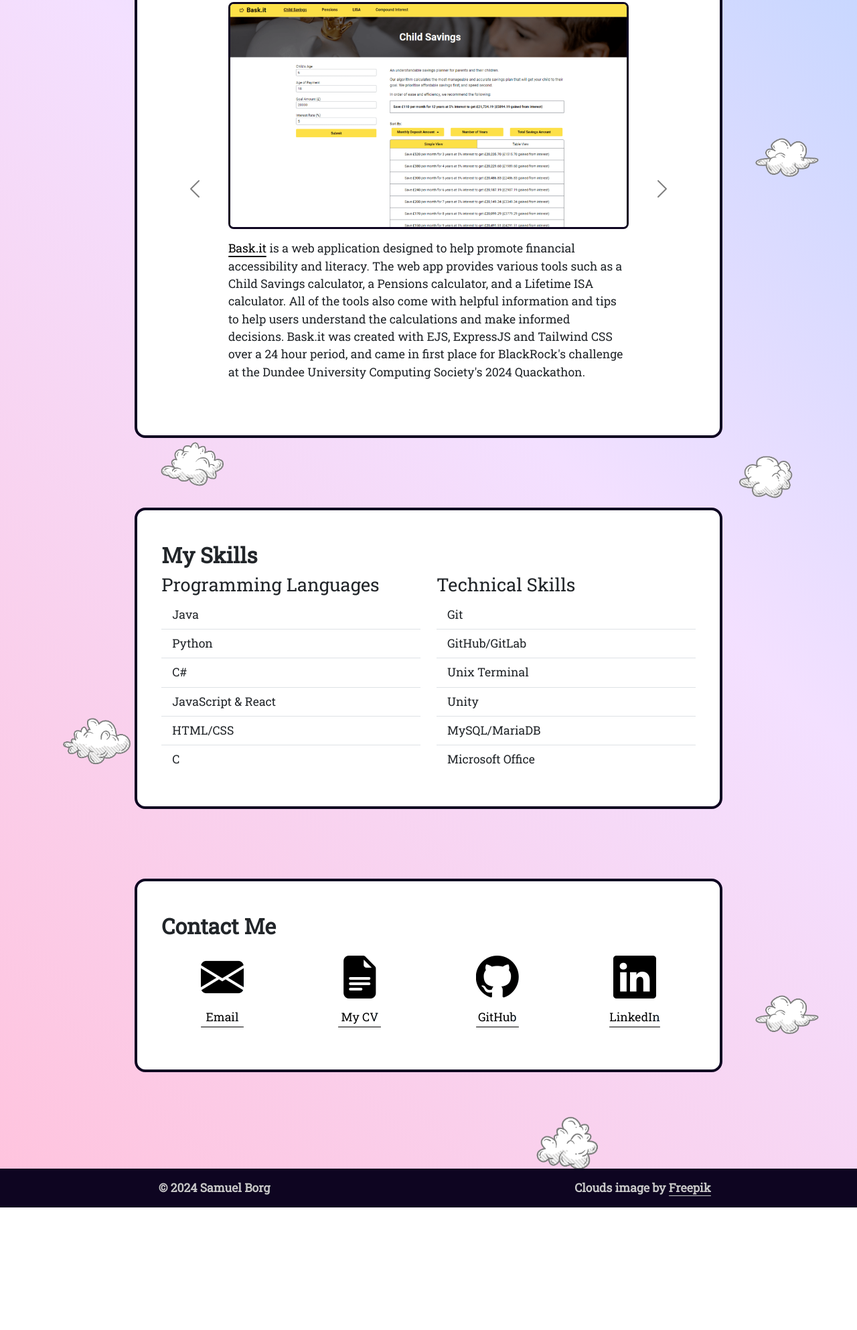
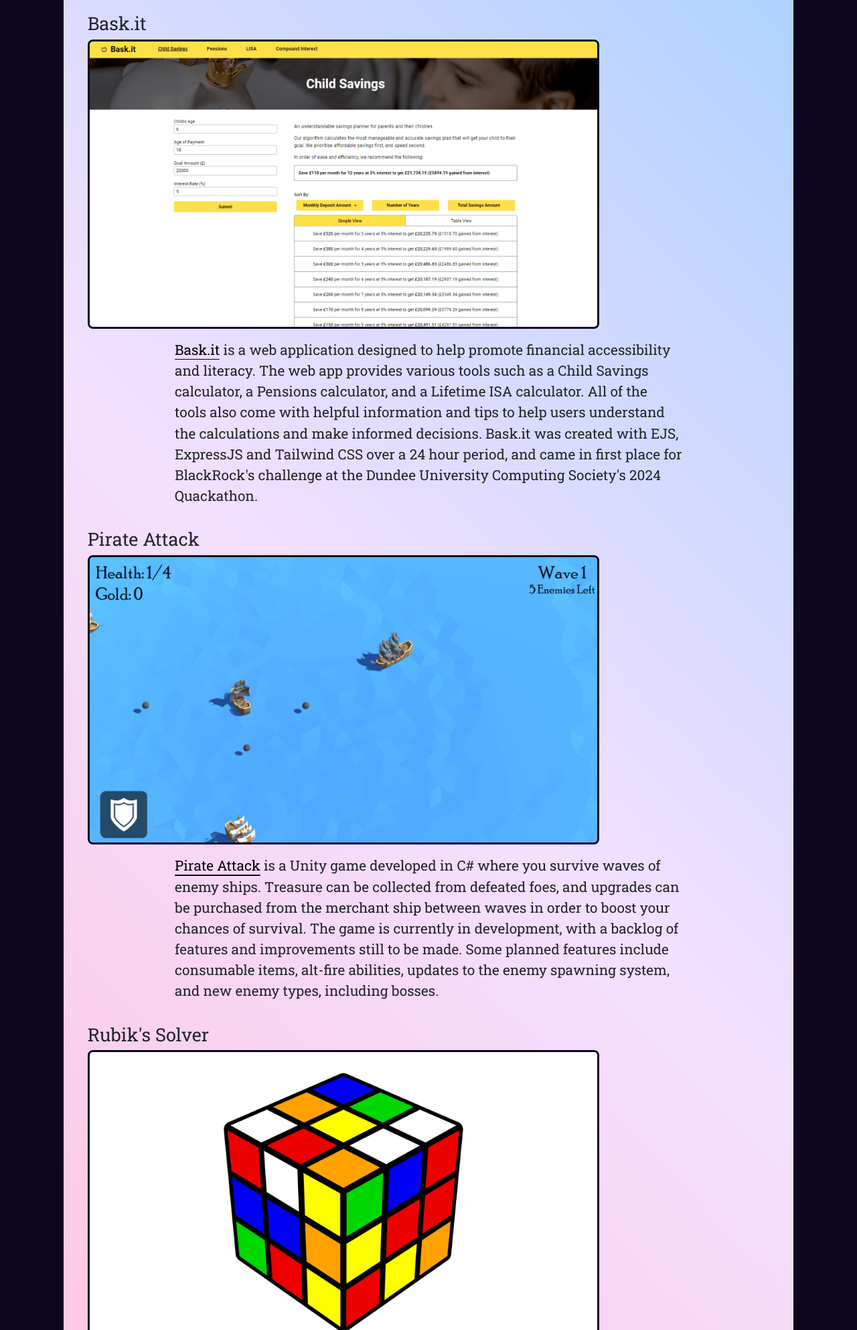
Before and after one commit to puddles31/sampb.org, a plain HTML site: page index.html in a window 1280 px wide. Shown: the part 814-2800 px from the top of the page at 67% size. Before the commit the page ends 2617 px from the top, so only its background shows below. Drawn offline with nearby package versions, Linux system fonts and the light colour scheme.

Commit message:
started work on updating website

```diff
--- a/home.css
+++ b/home.css
@@ -25,11 +25,11 @@
     background: var(--light-gradient-bg);
 }
 
-.bg-clouds {
+/* .bg-clouds {
     background-image: url("resources/clouds.png");
     background-attachment: fixed;
     background-size: cover;
-}
+} */
 
 .bg-container {
     background: white;
@@ -45,9 +45,9 @@
     border: 3px solid var(--dark-bg);
 }
 
-.carousel-control-prev, .carousel-control-next {
+/* .carousel-control-prev, .carousel-control-next {
     filter: invert(100%);
-}
+} */
 
 .icon {
     font-size: 4rem !important;
@@ -99,7 +99,7 @@
 
 .font-body {
     font-family: "Roboto Slab", sans-serif;
-    font-size: 1.1rem;
+    font-size: 1.3rem;
 }
 
 
@@ -137,7 +137,7 @@
     -moz-text-fill-color: transparent !important;
     background-clip: text !important;
     text-decoration: none;
-    transition: ease 0.3s;
+    /* transition: ease 0.3s; */
 }
 
 a.nav-link, footer .gradient-link {
@@ -157,7 +157,7 @@
     background: var(--main-graident-link);
     background-size: 400% 100% !important;
     background-position: top left !important;
-    transition: ease 0.3s;
+    /* transition: ease 0.3s; */
 }
 
 footer .gradient-link-text::before {
--- a/index.html
+++ b/index.html
@@ -13,7 +13,7 @@
         <link rel="stylesheet" href="https://fonts.googleapis.com/css?family=Source+Code+Pro">
     </head>
 
-    <body id="body" class="bg-body">
+    <body id="body" class="bg-navbar">
 
         <nav id="nav" class="navbar navbar-expand-lg navbar-dark sticky-top py-3 bg-navbar">
             <div class="container-fluid">
@@ -46,12 +46,12 @@
 
         <div id="body-wrapper" class="container-fluid m-0 p-0 bg-clouds">
             <div class="row m-auto">
-                <div class="col-12 col-sm-1 col-lg-2"></div>
-                <div class="col-12 col-sm-10 col-lg-8 px-4 px-xs-5 px-sm-0">
+                <div class="col-12 col-sm-1 col-lg-1"></div>
+                <div class="col-12 col-sm-10 col-lg-10 px-4 px-xs-5 px-sm-0">
 
                     <div class="col-12 py-3"></div>
 
-                    <div id="about-me" class="row my-5 py-5 px-4 align-items-center bg-container rounded-4">
+                    <div id="about-me" class="row my-5 py-5 px-4 align-items-center bg-body rounded-4">
                         <h2 class="font-head">About Me</h2>
                         <div class="col-2 d-md-none"></div>
                         <div class="col-8 col-md-4 col-xl-3 py-4 text-center">
@@ -60,21 +60,23 @@
                         <div class="col-2 d-md-none"></div>
                         <div class="col-12 col-md-8 col-xl-9">
                             <p class="font-body">
-                                My name is Sam Borg, and I'm a fourth year Computer Science student at the University of St Andrews
-                                with an interest in web design & development, and video game design & development.
+                                Hey! My name is Sam, and I'm a recent Computer Science graduate from the University of St Andrews,
+                                now working as a Software Engineer at NCR Atleos in Dundee.
+                                My main interests are in web design & development, and video game design & development.
                                 Over the course of my degree, I have gained experience in both individual and team-based projects over a wide range of topics and technologies,
                                 and I'm always looking for more opportunities to learn new things and expand my skillset.
+                                Feel free to check out some of my featured projects shown below, or get in touch with me via the links at the bottom of the page.
                             </p>
                         </div>
                     </div>
 
                     <div class="col-12 py-1"></div>
 
-                    <div id="projects" class="row my-5 py-5 px-4 align-items-center bg-container rounded-4">
+                    <div id="projects" class="row my-5 py-5 px-4 align-items-center bg-body rounded-4">
                         <h2 class="mb-5 font-head">Featured Projects</h2>
-                        <div id="featured-projects-carousel" class="carousel slide">
+                        <!-- <div id="featured-projects-carousel" class="carousel slide">
                             <div class="carousel-inner">
-                                <div id="first-carousel-item" class="carousel-item active text-center">
+                                <div id="first-carousel-item" class="carousel-item active text-center"> -->
                                     <h3 class="font-subhead">Bask.it</h3>
                                     <a href="https://github.com/puddles31/quackathon-2024" target="_blank">
                                         <img src="resources/baskit.png" class="w-75 img-border rounded-3" alt="A screenshot of a website called Bask.it.">
@@ -87,8 +89,8 @@
                                         Bask.it was created with EJS, ExpressJS and Tailwind CSS over a 24 hour period,
                                         and came in first place for BlackRock's challenge at the Dundee University Computing Society's 2024 Quackathon.
                                     </p>
-                                </div>
-                                <div id="second-carousel-item" class="carousel-item text-center">
+                                <!-- </div>
+                                <div id="second-carousel-item" class="carousel-item text-center"> -->
                                     <h3 class="font-subhead">Pirate Attack</h3>
                                     <a href="https://github.com/puddles31/PirateAttack" target="_blank">
                                         <img src="resources/pirate_attack.png" class="w-75 img-border rounded-3" alt="A screenshot of a video game with various pirate ships.">
@@ -100,8 +102,8 @@
                                         The game is currently in development, with a backlog of features and improvements still to be made.
                                         Some planned features include consumable items, alt-fire abilities, updates to the enemy spawning system, and new enemy types, including bosses.
                                     </p>
-                                </div>
-                                <div id="third-carousel-item" class="carousel-item text-center">
+                                <!-- </div>
+                                <div id="third-carousel-item" class="carousel-item text-center"> -->
                                     <h3 class="font-subhead">Rubik's Solver</h3>
                                     <a href="https://github.com/puddles31/rubiks-solver" target="_blank">
                                         <img src="resources/rubiks.png" class="w-75 img-border rounded-3" alt="An image of a scrambled Rubik's Cube.">
@@ -115,7 +117,7 @@
                                         Planned additions include a graphical user interface, allowing a user to input the cube state by clicking on the faces of a cube,
                                         and various improvements to the solving algorithm to make it more efficient.
                                     </p>
-                                </div>
+                                <!-- </div>
                             </div>
                             <button class="carousel-control-prev" type="button" data-bs-target="#featured-projects-carousel" data-bs-slide="prev">
                                 <span class="carousel-control-prev-icon" aria-hidden="true"></span>
@@ -125,12 +127,12 @@
                                 <span class="carousel-control-next-icon" aria-hidden="true"></span>
                                 <span class="visually-hidden">Next</span>
                             </button>
-                        </div>
+                        </div> -->
                     </div>
 
                     <div class="col-12 py-1"></div>
 
-                    <div id="skills" class="row my-5 py-5 px-4 align-items-center bg-container rounded-4">
+                    <div id="skills" class="row my-5 py-5 px-4 align-items-center bg-body rounded-4">
                         <h2 class="font-head">My Skills</h2>
                         <div class="col-12 col-md-6">
                             <h3 class="font-subhead">Programming Languages</h3>
@@ -158,7 +160,7 @@
 
                     <div class="col-12 py-1"></div>
 
-                    <div id="contact" class="row my-5 py-5 px-4 align-items-center bg-container rounded-4">
+                    <div id="contact" class="row my-5 py-5 px-4 align-items-center bg-body rounded-4">
                         <h2 class="font-head">Contact Me</h2>
                         <div class="col-12 col-sm-6 col-md-3">
                             <p class="font-body text-center">
@@ -195,30 +197,23 @@
                     </div>
                 </div>
 
-                <div class="col-12 col-sm-1 col-lg-2"></div>
+                <div class="col-12 col-sm-1 col-lg-1"></div>
                 <div class="col-12 py-5"></div>
             </div>
         </div>
 
         <footer class="container-fluid bg-navbar">
-            <div class="row text-center">
-                <div class="col-12 col-sm-6 pt-3">
-                    <p class="font-nav">&copy; 2024 Samuel Borg</p>
-                </div>
-                <div class="col-12 col-sm-6 pt-3">
-                    <p class="font-nav">
-                        Clouds image by
-                        <a class="gradient-link gradient-link-text" href="https://www.freepik.com/free-vector/hand-drawn-clouds-collection_15628085.htm#query=doodle%20cloud&position=27&from_view=keyword&track=ais&uuid=218b63f3-d272-4b53-98ac-2ffd197c7461">
-                            Freepik
-                        </a>
-                    </p>
-                </div>
+            <div class="row pt-3 text-center">
+                <!-- <div class="col-12 col-sm-6 pt-3"> -->
+                    <p class="font-nav">&copy; 2025 Samuel Borg</p>
+                <!-- </div> -->
             </div>
         </footer>
 
         <script src="https://cdn.jsdelivr.net/npm/bootstrap@5.3.0-alpha1/dist/js/bootstrap.bundle.min.js" integrity="sha384-w76AqPfDkMBDXo30jS1Sgez6pr3x5MlQ1ZAGC+nuZB+EYdgRZgiwxhTBTkF7CXvN" crossorigin="anonymous"></script>
         <script>
 
+            // Parallax effect for background image
             document.getElementById("body").onscroll = () => {
                 var scrolltotop = document.scrollingElement.scrollTop;
                 var target = document.getElementById("body-wrapper");
@@ -228,6 +223,7 @@
                 target.style.backgroundPosition = xvalue + " -" + yvalue + "px";
             }
 
+            // Collapse the navbar on mobile when a link is clicked
             const navLinks = document.querySelectorAll('.nav-item')
             const menuToggle = document.getElementById('navbarNav')
             const bsCollapse = bootstrap.Collapse.getOrCreateInstance(menuToggle, {toggle: false})
@@ -239,30 +235,28 @@
                 });
             });
 
-            window.addEventListener("load", (event) => {
-                const maxHeight = document.getElementById("first-carousel-item").offsetHeight;
-                console.log("Setting heights to " + maxHeight + "px");
+            // window.addEventListener("load", (event) => {
+            //     const maxHeight = document.getElementById("first-carousel-item").offsetHeight;
+            //     console.log("Setting heights to " + maxHeight + "px");
 
-                document.getElementById("first-carousel-item").style.height = maxHeight + "px";
-                document.getElementById("second-carousel-item").style.height = maxHeight + "px";
-                document.getElementById("third-carousel-item").style.height = maxHeight + "px";
-            });
+            //     document.getElementById("first-carousel-item").style.height = maxHeight + "px";
+            //     document.getElementById("second-carousel-item").style.height = maxHeight + "px";
+            //     document.getElementById("third-carousel-item").style.height = maxHeight + "px";
+            // });
 
+            // window.addEventListener("resize", (event) => {
+            //     const carousel = new bootstrap.Carousel(document.getElementById("featured-projects-carousel"));
+            //     carousel.to(0);
 
+            //     setTimeout(() => {
+            //         const maxHeight = document.getElementById("first-carousel-item").offsetHeight;
+            //         console.log("Setting heights to " + maxHeight + "px");
 
-            window.addEventListener("resize", (event) => {
-                const carousel = new bootstrap.Carousel(document.getElementById("featured-projects-carousel"));
-                carousel.to(0);
-
-                setTimeout(() => {
-                    const maxHeight = document.getElementById("first-carousel-item").offsetHeight;
-                    console.log("Setting heights to " + maxHeight + "px");
-
-                    document.getElementById("first-carousel-item").style.height = maxHeight + "px";
-                    document.getElementById("second-carousel-item").style.height = maxHeight + "px";
-                    document.getElementById("third-carousel-item").style.height = maxHeight + "px";
-                }, 600);
-            });
+            //         document.getElementById("first-carousel-item").style.height = maxHeight + "px";
+            //         document.getElementById("second-carousel-item").style.height = maxHeight + "px";
+            //         document.getElementById("third-carousel-item").style.height = maxHeight + "px";
+            //     }, 600);
+            // });
 
         </script>
     </body>
```
